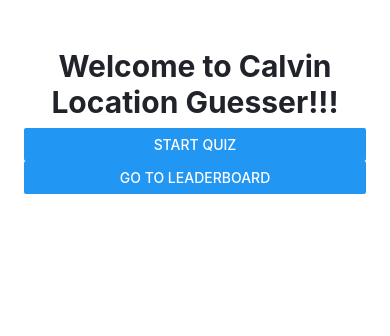
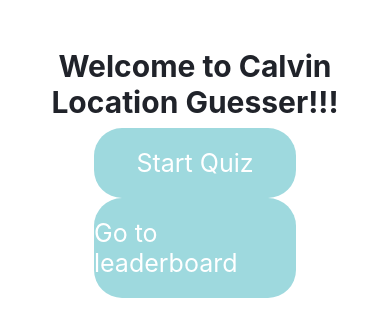
Before and after one commit to cs262-TheBTeam/Client, a React Native app: screen /home in a window 390 px wide. Shown: the top 336 px of the page. Built offline with nearby package versions, Linux system fonts and the light colour scheme.

Commit message:
added new button, title font

```diff
--- a/screens/home.jsx
+++ b/screens/home.jsx
@@ -1,6 +1,6 @@
 import * as React from 'react';
 import { StatusBar } from 'expo-status-bar';
-import { Button, Text, View } from 'react-native';
+import { Button, Text, TouchableOpacity, View } from 'react-native';
 import { globalStyles } from '../styles/global';
 
 export default function HomeScreen({ navigation }) {
@@ -8,14 +8,12 @@ export default function HomeScreen({ navigation }) {
     <View style={globalStyles.container}>
       <Text style={globalStyles.title}>Welcome to Calvin Location Guesser!!!</Text>
       <StatusBar style="auto" />
-      <Button
-        title="Start Quiz"
-        onPress={() => navigation.navigate('question1', { score: 0 })}
-      />
-      <Button
-        title="Go to leaderboard"
-        onPress={() => navigation.navigate('leaderboard', { playerScore: undefined })}
-      />
+      <TouchableOpacity style={globalStyles.button} onPress={() => navigation.navigate('question1', { playerScore: 0 })}>
+        <Text style={globalStyles.buttonText}>Start Quiz</Text>
+      </TouchableOpacity>
+      <TouchableOpacity style={globalStyles.button} onPress={() => navigation.navigate('leaderboard', { playerScore: undefined })}>
+        <Text style={globalStyles.buttonText}>Go to leaderboard</Text>
+      </TouchableOpacity>
     </View>
   );
 }
--- a/styles/global.js
+++ b/styles/global.js
@@ -1,3 +1,4 @@
+import { faRightToBracket } from '@fortawesome/free-solid-svg-icons';
 import { StyleSheet } from 'react-native';
 
 export const globalStyles = StyleSheet.create({
@@ -23,20 +24,23 @@ export const globalStyles = StyleSheet.create({
         fontWeight: "bold"
     },
 
+
     button: {
+        backgroundColor: "#9ed9de",
+        borderRadius: 28,
         alignItems: 'center',
-        right: 40,
-        left: 40,
-        position: 'absolute',
-        bottom: 40,
+        justifyContent: 'center',
         paddingVertical: 20,
-        paddingHorizontal: 20,
-        borderRadius: 4,
-        elevation: 3,
-        backgroundColor: 'cyan',
+        marginHorizontal: 70,
     },
 
-    result:{
+    buttonText: {
+        color: "#fff",
+        fontSize: 25,
+    },
+
+
+    result: {
         marginTop: 16,
         paddingVertical: 16,
         color: "#20232a",
```
